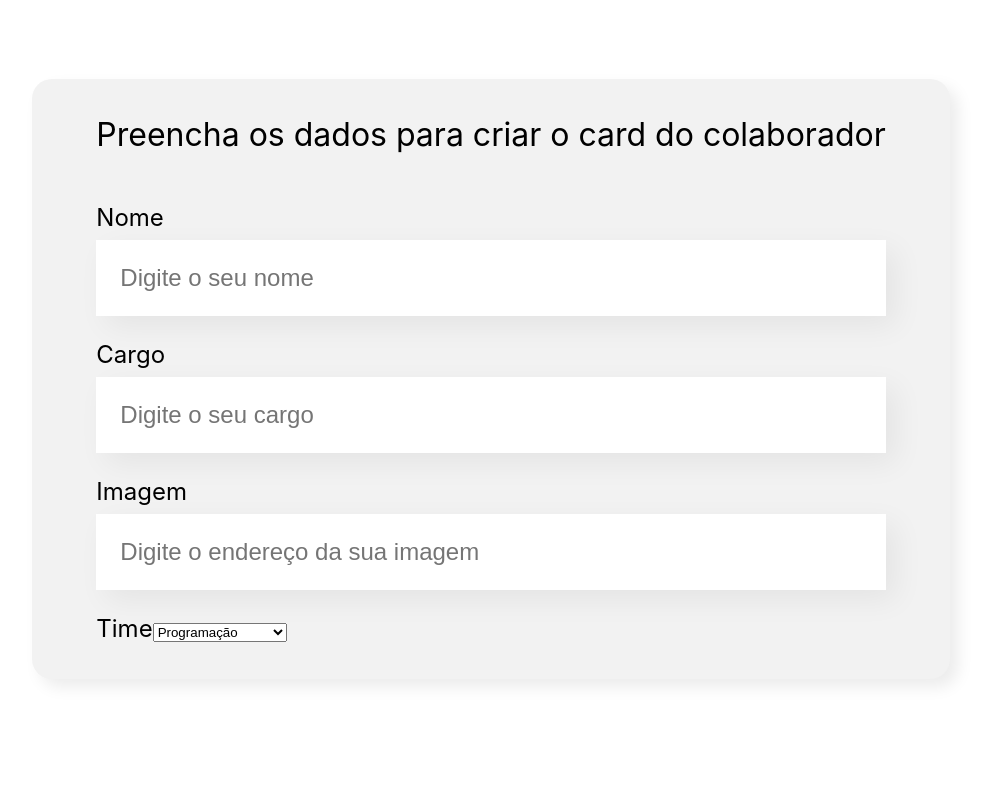
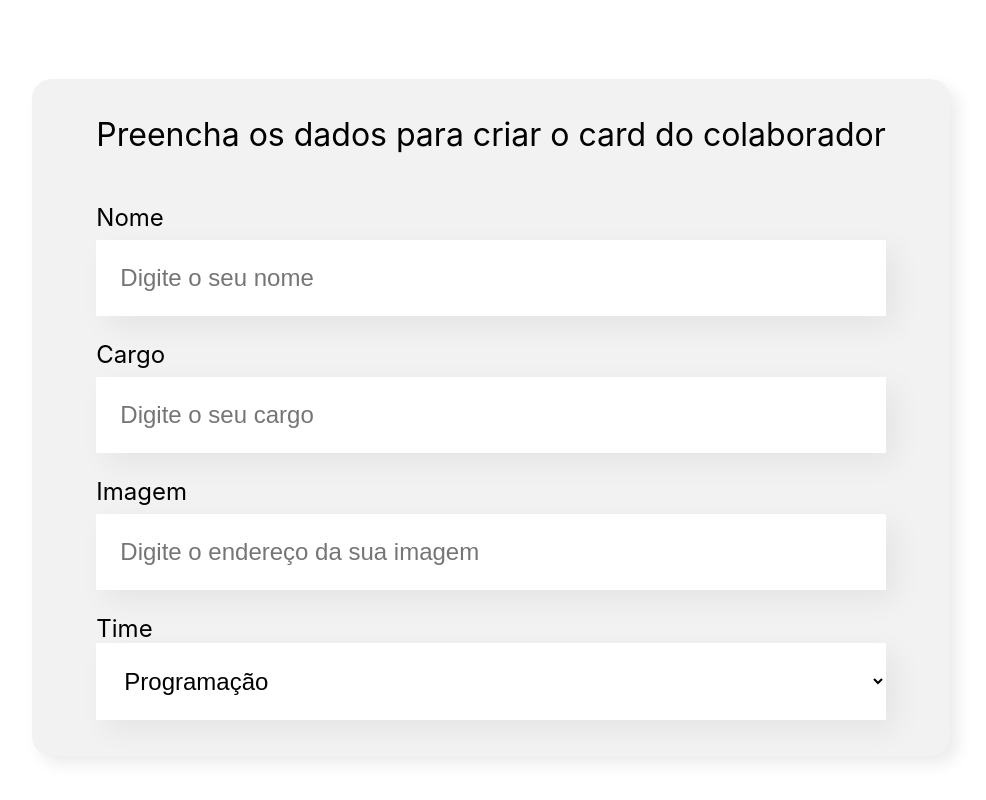
Before and after one commit to ednosmab/alura-organo, a React (Create React App) app: page / in a window 1280 px wide. Shown: the part 501-1301 px from the top of the page, without its empty margins (149-1135 px from the left). Before the commit the page ends 1260 px from the top, so only its background shows below. Built offline with nearby package versions, Linux system fonts and the light colour scheme.

Commit message:
including ListaSuspensa component

```diff
--- a/src/componentes/ListaSuspensa/ListaSuspensa.css
+++ b/src/componentes/ListaSuspensa/ListaSuspensa.css
@@ -0,0 +1,11 @@
+.lista-suspensa {
+}
+
+.lista-suspensa select {
+    background-color: var(--branco);
+    box-shadow: var(--sombra);
+    width: 100%;
+    border: none;
+    font-size: 2.4rem;
+    padding: 2.4rem;
+}
--- a/src/componentes/ListaSuspensa/index.js
+++ b/src/componentes/ListaSuspensa/index.js
@@ -2,14 +2,14 @@ import "./ListaSuspensa.css";
 
 const ListaSuspensa = (props) => {
     return (
-        <>
-            <label htmlFor="lista-suspensa">{props.label}</label>
-            <select id="lista-suspensa">
+        <div className="lista-suspensa">
+            <label htmlFor={props.label}>{props.label}</label>
+            <select id={props.label}>
                 {props.itens.map((item) => (
-                    <option>{item}</option>
+                    <option key={item}>{item}</option>
                 ))}
             </select>
-        </>
+        </div>
     );
 };
 
```
